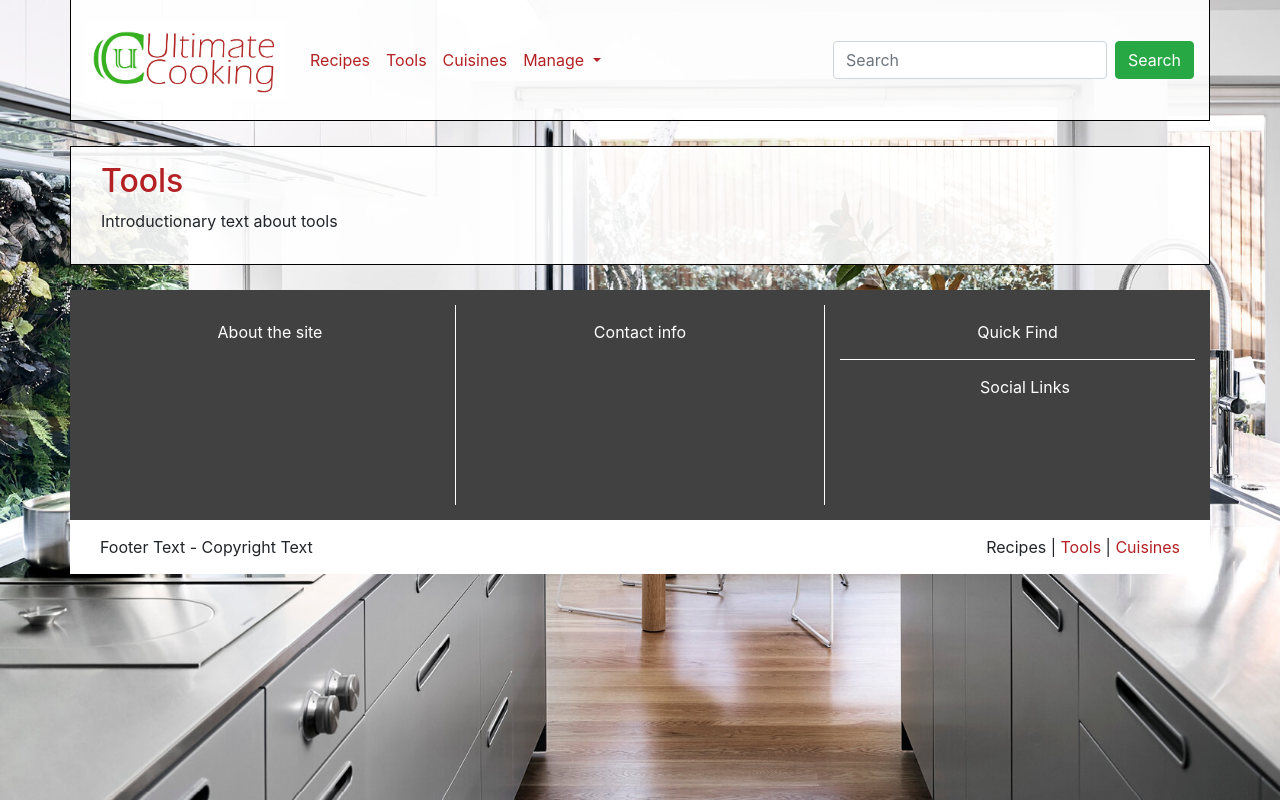
After one commit to Robtych121/UltimateCooking, a Flask app: page /view_tools_grid in a window 1280 px wide. The commit adds this page. Run offline with Flask 2, Linux system fonts and the light colour scheme; data that the repository does not hold is empty; some libraries are stand-ins or nearby versions.

Commit message:
Created routes to view tools and cuisines in grid format

```diff
--- a/app.py
+++ b/app.py
@@ -235,6 +235,16 @@ def update_tool_picture(tool_id):
         })
     return redirect(url_for('manage_tools'))
 
+@app.route('/view_tools_grid')
+def view_tools_grid():
+    return render_template("tool_view_grid.html",
+    tools=mongo.db.tools.find(),imagePath=app.config['UPLOAD_FOLDER_TOOL'])
+
+@app.route('/view_tool/<tool_id>')
+def view_tool(tool_id):
+    the_tool = mongo.db.tools.find_one({'_id': ObjectId(tool_id)})
+    return render_template("tool_view.html", tool=the_tool, imagePath=app.config['UPLOAD_FOLDER_TOOL'])
+
 # Cuisine Routes
 @app.route('/manage_cuisines')
 def manage_cuisines():
@@ -300,6 +310,11 @@ def update_cuisine_picture(cuisine_id):
         })
     return redirect(url_for('manage_cuisines'))
 
+@app.route('/view_cuisines_grid')
+def view_cuisines_grid():
+    return render_template("cuisine_view_grid.html",
+    cuisines=mongo.db.cuisines.find(),imagePath=app.config['UPLOAD_FOLDER_CUISINE'])
+
 if __name__ == '__main__':
     app.run(host=os.environ.get('IP'),
     port=os.environ.get('PORT'),
--- a/static/css/style.css
+++ b/static/css/style.css
@@ -6,7 +6,7 @@ body {
     background-size: cover;
 }
 
-h1,h2 {
+h1,h2,h3,h4,h5,h6 {
     color: rgb(180, 33, 36);
 }
 
@@ -45,6 +45,9 @@ h1,h2 {
     border-color: #b42124 #b42124 #b42124;
 }
 
+a,a:hover {
+    color: #b42124;
+}
 
 /* Homepage Styles */
 .homepageBlocks {
@@ -139,3 +142,28 @@ Footer {
     overflow-y: scroll;
     border: 1px solid grey;
 }
+
+/* View Tools styles */
+
+.card {
+    float: left;
+    width: 31%;
+    margin-right: 37px;
+    margin-bottom: 30px;
+}
+
+.card:nth-of-type(3n+0) {
+    margin-right: 0;
+}
+
+.tool_picture {
+    object-fit: cover;
+    height: 200px;
+}
+
+.view_tool_picture {
+    height: 500px;
+width: 500px;
+object-fit: cover;
+border: 1px solid black;
+}
--- a/templates/base.html
+++ b/templates/base.html
@@ -25,10 +25,10 @@
               <a class="nav-link" href="#">Recipes</a>
             </li>
             <li class="nav-item">
-              <a class="nav-link" href="#">Tools</a>
+              <a class="nav-link" href="{{ url_for('view_tools_grid')}}">Tools</a>
             </li>
             <li class="nav-item">
-              <a class="nav-link" href="#">Cuisines</a>
+              <a class="nav-link" href="{{ url_for('view_cuisines_grid')}}">Cuisines</a>
             </li>
           <li class="nav-item dropdown">
             <a class="nav-link dropdown-toggle" href="#" id="navbarDropdown" role="button" data-toggle="dropdown" aria-haspopup="true" aria-expanded="false">
@@ -76,7 +76,7 @@
   <div class="container">
     <div class="row">
       <div class="col-md-6">Footer Text - Copyright Text</div>
-      <div class="col-md-6 text-right">Recipes | Tools | Cuisines</div>
+      <div class="col-md-6 text-right">Recipes | <a href="{{ url_for('view_tools_grid')}}">Tools</a> | <a href="{{ url_for('view_cuisines_grid')}}">Cuisines</a></div>
     </div>
   </div>
 </footer>
--- /dev/null
+++ b/templates/tool_view_grid.html
@@ -0,0 +1,32 @@
+{% extends 'base.html' %}{% block content %}
+<div class="row FadedBlockBackground">
+    <div class="col-12">
+    <div class="row">
+        <div class="col-12">
+            <h2>Tools</h2>
+        </div>
+    </div>
+    <div class="row">
+        <div class="col-12">
+            <p>Introductionary text about tools</p>
+        </div>
+    </div>
+    <div class="row">
+        <div class="col-12">
+            {% for tool in tools %}
+                <div class="card">
+                    <a href="{{ url_for('view_tool', tool_id=tool._id) }}">
+                    <img src="/{{imagePath}}/{{ tool.picture }}" class="card-img-top tool_picture" alt="{{tool.name}}">
+                    <div class="card-body">
+                        <h5 class="card-title">{{tool.name}} - {{tool.brand}}</h5>
+                        <h6 class="card-subtitle mb-2 text-muted">£{{tool.price}}</h6>
+                        <p class="card-text">{{tool.description}}</p>
+                    </div>
+                </a>
+                </div>
+            {% endfor %}
+        </div>
+    </div>
+    </div>
+</div>
+{% endblock %}
```
Also changed, not shown: templates/cuisine_view_grid.html (added, +29 -0 lines), templates/tool_view.html (added, +18 -0 lines).
